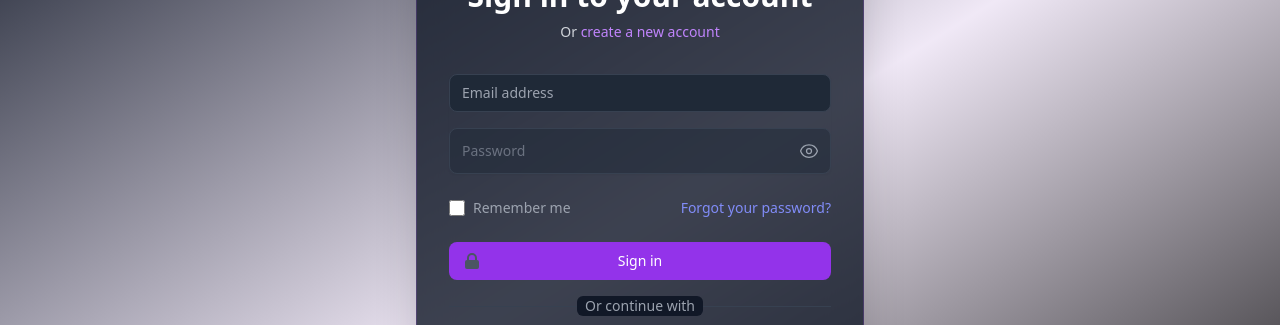
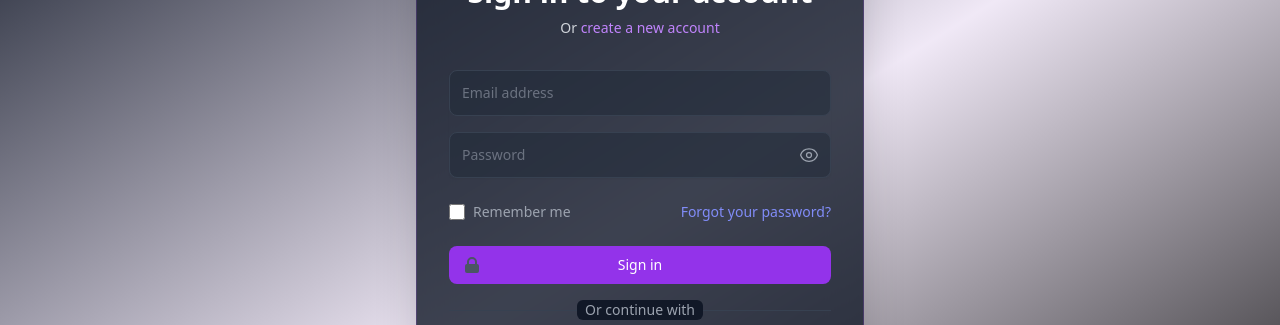
Before and after one commit to n0tavaliduser/incit-auth-fe, a React (Vite) app: page /login in a window 1280 px wide. Shown: the part 177-502 px from the top of the page. Built offline with nearby package versions, Linux system fonts and the light colour scheme; no server answers.

Commit message:
fix: login email field size

```diff
--- a/src/components/LoginForm.tsx
+++ b/src/components/LoginForm.tsx
@@ -165,11 +165,10 @@ export function LoginForm({ onSuccess }: LoginFormProps) {
                 required
                 value={email}
                 onChange={(e) => setEmail(e.target.value)}
-                className="appearance-none relative block w-full px-3 py-2
-                border border-gray-700 rounded-lg bg-gray-800 text-white
-                placeholder-gray-400 focus:outline-none focus:ring-2
-                focus:ring-purple-500/50 focus:border-purple-500/50
-                focus:z-10 sm:text-sm transition-all duration-200"
+                className="appearance-none relative block w-full px-3 py-3 border border-gray-700
+                placeholder-gray-500 text-white rounded-lg bg-gray-800/50
+                focus:outline-none focus:ring-2 focus:ring-gray-600 focus:border-transparent
+                focus:z-10 sm:text-sm"
                 placeholder="Email address"
               />
             </div>
@@ -259,7 +258,7 @@ export function LoginForm({ onSuccess }: LoginFormProps) {
                   </svg>
                 )}
               </span>
-              {isLoading ? 'Signing in...' : 'Sign in'}
+              {isLoading ? 'Signing in...' : <span className='font-'>Sign in</span>}
             </button>
 
             <div className="relative">
```
